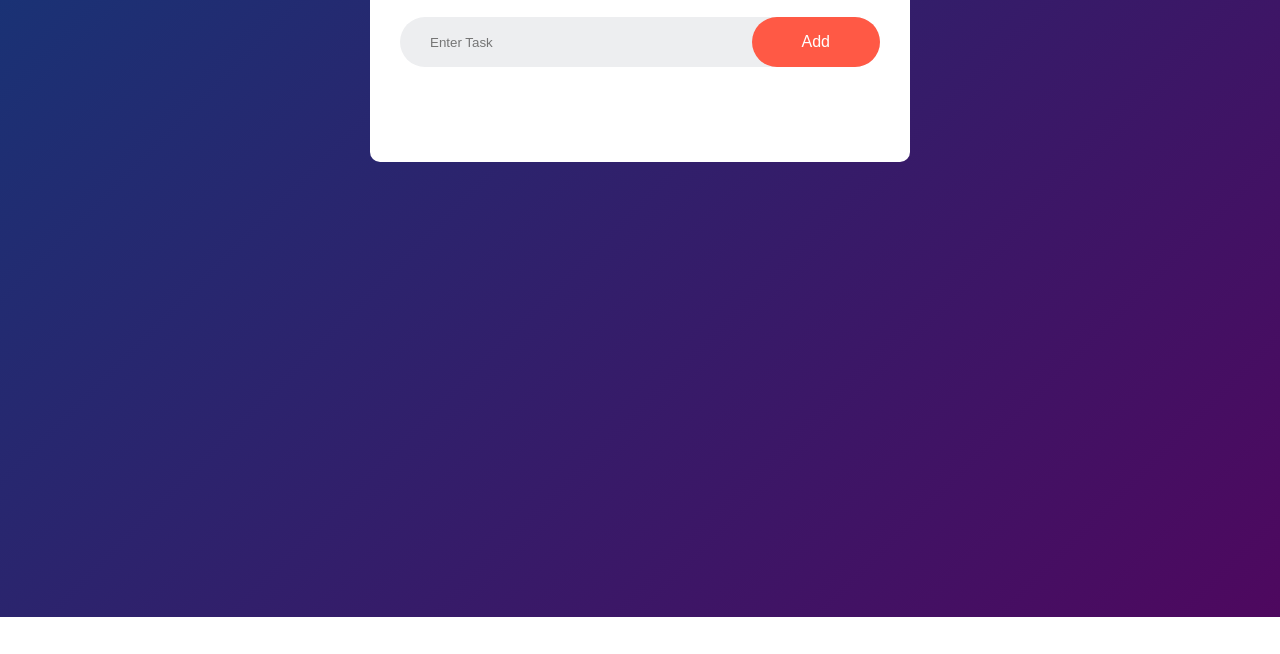
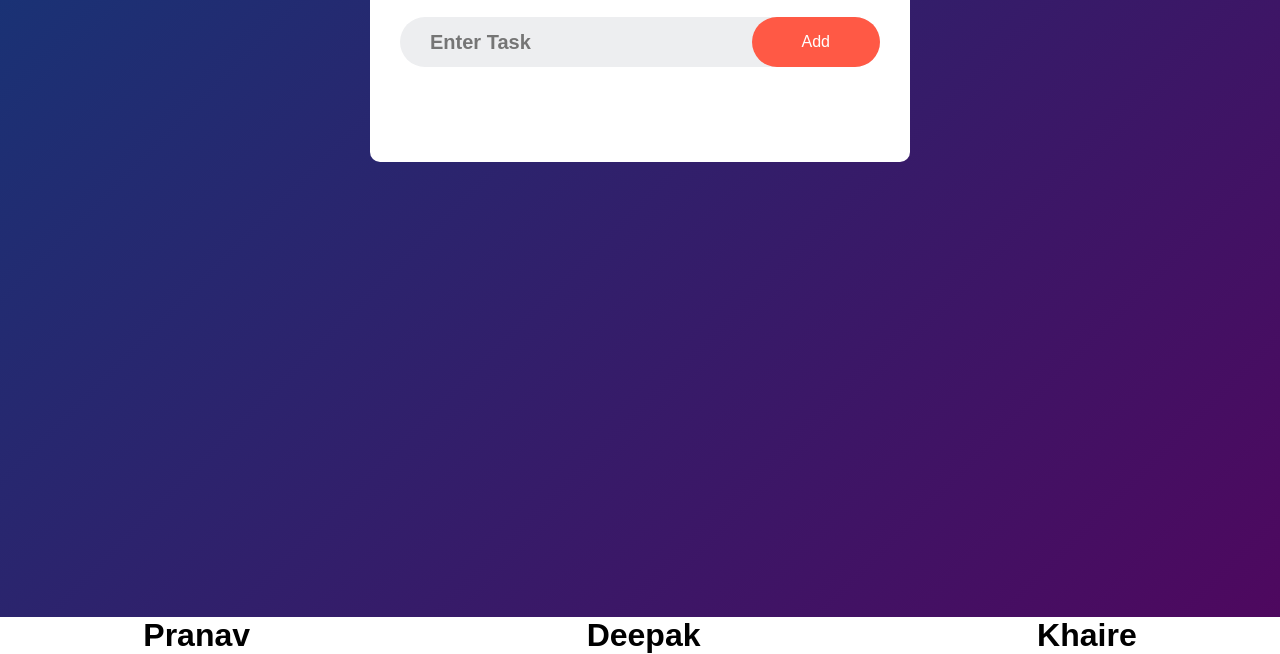
Before and after one commit to Khaire7031/To-Do-List, a plain HTML site: page index.html in a window 1280 px wide. Shown: the part 183-837 px from the top of the page. Before the commit the page ends 800 px from the top, so only its background shows below. Drawn offline with Linux system fonts and the light colour scheme.

Commit message:
Adding Contact

```diff
--- a/index.html
+++ b/index.html
@@ -19,6 +19,13 @@
             </ul>
         </div>
     </div>
+    <footer>
+        <div class="contact">
+            <h1>Pranav</h1>
+            <h1>Deepak</h1>
+            <h1>Khaire</h1>
+        </div>
+    </footer>
     <script src="app.js"></script>
 </body>
 </html>
--- a/style.css
+++ b/style.css
@@ -43,6 +43,8 @@
 
 input{
     flex: 1;
+    font-size: 20px;
+    font-weight: 600;
     border: none;
     outline: none;
     background: transparent;
@@ -112,3 +114,12 @@ ul li span{
 ul li span:hover{
     background: #edeef0;
 }
+
+
+
+.contact{
+    display: flex;
+    gap: 50px;
+    align-items: center;
+    justify-content: space-around;
+}
```
